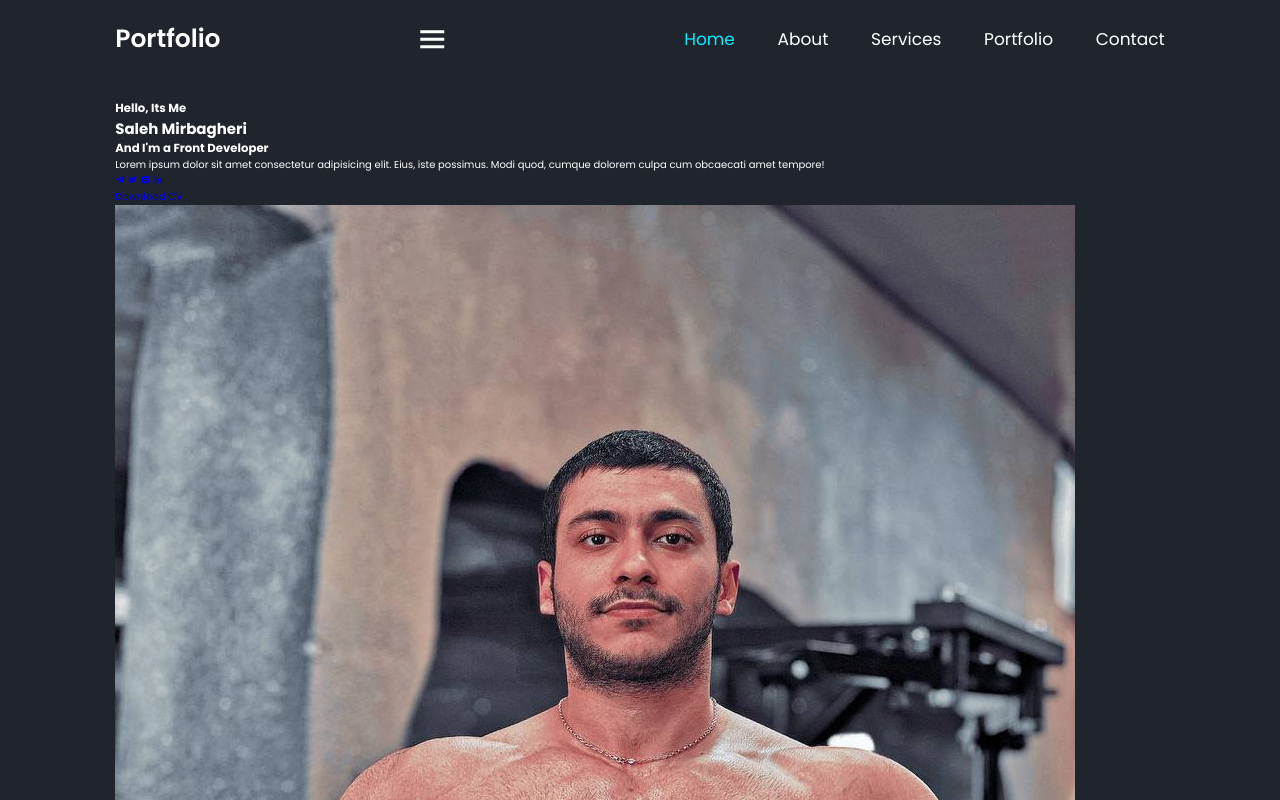
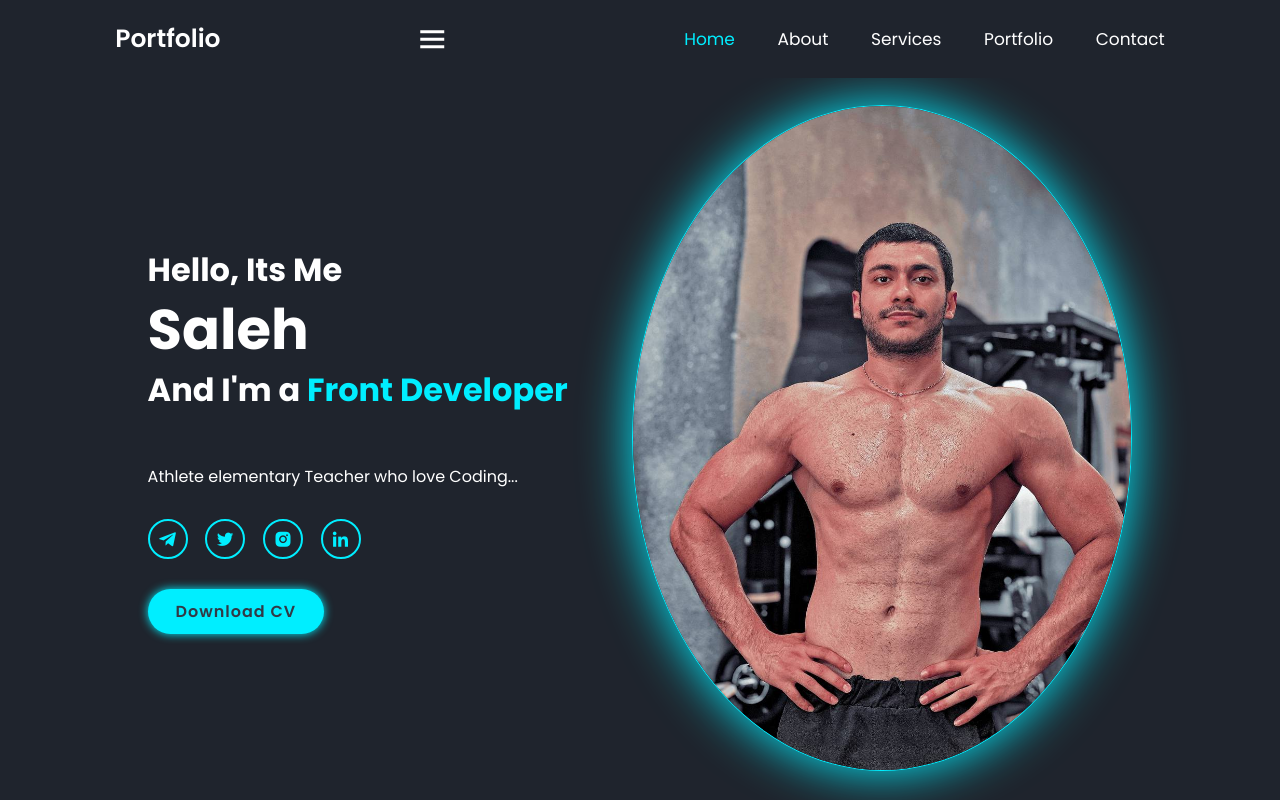
Before and after one commit to salehMb1999/Portfolio01, a plain HTML site: page index.html in a window 1280 px wide. Shown: the top 800 px of the page. Drawn offline with nearby package versions, Linux system fonts and the light colour scheme.

Commit message:
home section finished

```diff
--- a/css/style.css
+++ b/css/style.css
@@ -62,3 +62,68 @@ section {
   font-size: 3.6rem;
   color: var(--text-color);
 }
+
+.home {
+    display: flex;
+    justify-content: space-around;
+    align-items: center;
+}
+.home-img img{
+    max-width: 50rem;
+    border-radius: 50%;
+    border: 1px solid var(--main-color);
+    box-shadow: 0 0 5rem var(--main-color);
+
+}
+.home-content h3 {
+    font-size: 3.2rem;
+    font-weight: 700;
+}
+.home-content h3:nth-of-type(2) {
+     margin-bottom: 5rem;
+}
+span {
+    color: var(--main-color);
+}
+.home-content h1 {
+    font-size: 5.6rem;
+    font-weight: 700;
+    line-height: 1.3;
+}
+.home-content p {
+    font-size: 1.6rem;
+}
+.social-media a {
+    display: inline-flex;
+    justify-content: center;
+    align-items: center;
+    width: 4rem;
+    height: 4rem;
+    background: transparent;
+    border: .2rem solid var(--main-color);
+    border-radius: 50%;
+    font-size: 2rem;
+    color: var(--main-color);
+    margin: 3rem 1.5rem 3rem 0;
+    transition: all 0.2s ease-in-out;
+}
+.social-media a:hover {
+    background-color: var(--main-color);
+    color: var(--second-bg-color);
+    box-shadow: 0 0 1rem var(--main-color);
+}
+.btn {
+    display: inline-block;
+    padding: 1rem 2.8rem;
+    background: var(--main-color);
+    border-radius: 4rem;
+    box-shadow: 0 0 1rem var(--main-color);
+    font-size: 1.6rem;
+    color: var(--second-bg-color);
+    letter-spacing: .1rem;
+    font-weight: 600;
+    transition: all .2s ease-in-out;
+}
+.btn:hover {
+    box-shadow: none;
+}
--- a/index.html
+++ b/index.html
@@ -27,11 +27,10 @@
     <section class="home" id="home">
       <div class="home-content">
         <h3>Hello, Its Me</h3>
-        <h1>Saleh Mirbagheri</h1>
+        <h1>Saleh</h1>
         <h3>And I'm a <span>Front Developer</span></h3>
         <p>
-          Lorem ipsum dolor sit amet consectetur adipisicing elit. Eius, iste
-          possimus. Modi quod, cumque dolorem culpa cum obcaecati amet tempore!
+          Athlete elementary Teacher who love Coding...
         </p>
         <div class="social-media">
           <a href="#"><i class="bx bxl-telegram"></i></a>
@@ -48,6 +47,8 @@
 
     </section>
 
+    <!-- About Section Design -->
+
     <!-- Js -->
     <script src="./js/app.js"></script>
   </body>
```
Lines whose indentation alone changed are shown as unchanged.
